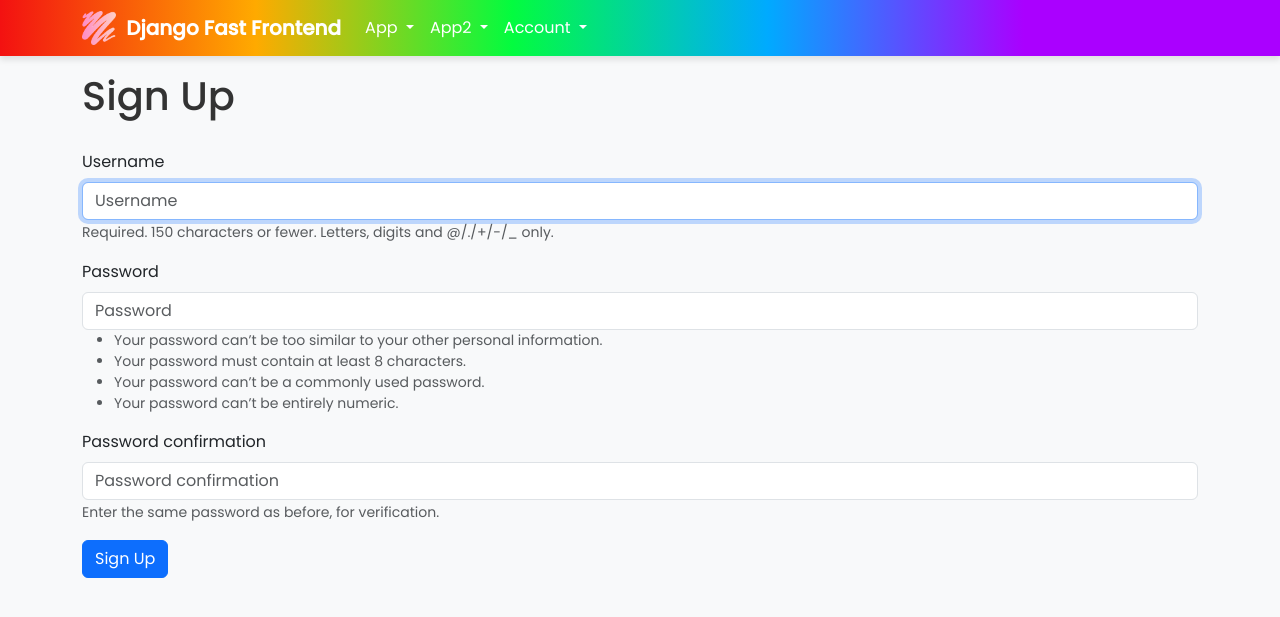
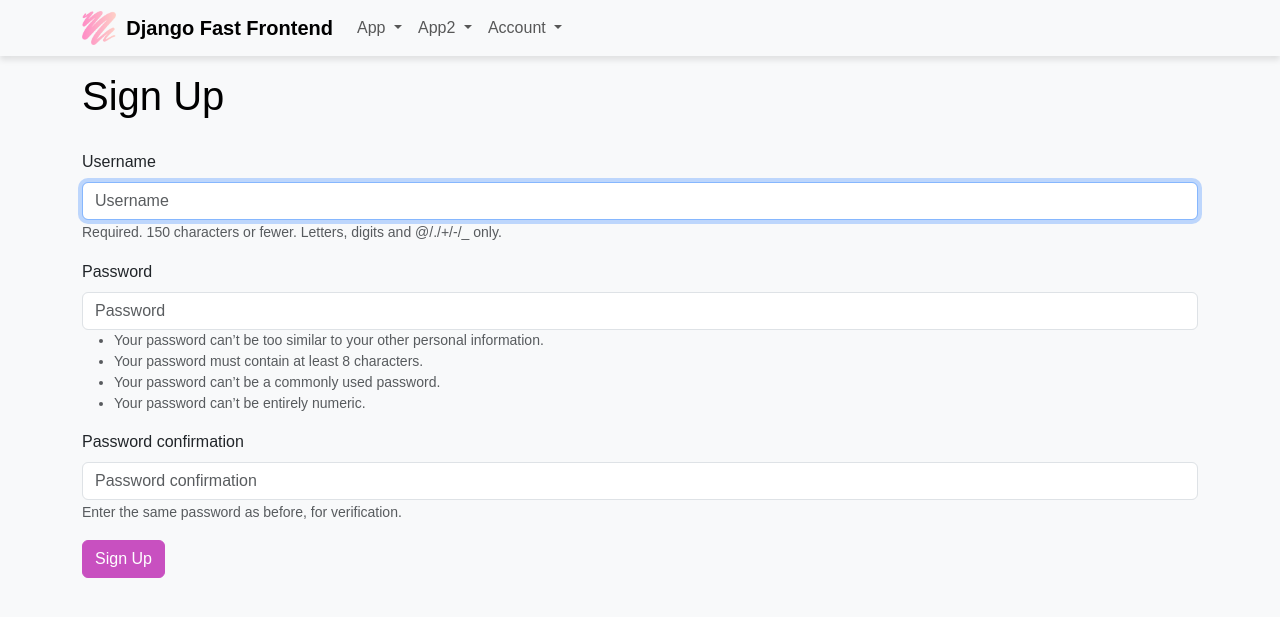
Before and after one commit to MaxOnceProject/Django-Fast-Frontend, a Django app: page /accounts/signup/ in a window 1280 px wide. Shown: the top 617 px of the page. Run offline with Django 4.2, Linux system fonts and the light colour scheme; some libraries are stand-ins or nearby versions.

Commit message:
Update Cycle Q4 2024

```diff
--- a/frontend/templates/frontend/base.html
+++ b/frontend/templates/frontend/base.html
@@ -23,8 +23,8 @@
     <link rel="shortcut icon" href="{% static 'img/blogbeat-logo.png' %}">
     <link rel="apple-touch-icon" href="{% static 'img/blogbeat-logo.png' %}">
 
-    <link href="https://cdn.jsdelivr.net/npm/bootstrap@5.3.0-alpha3/dist/css/bootstrap.min.css" rel="stylesheet" integrity="sha384-KK94CHFLLe+nY2dmCWGMq91rCGa5gtU4mk92HdvYe+M/SXH301p5ILy+dN9+nJOZ" crossorigin="anonymous">
-    <link rel="stylesheet" href="https://cdn.jsdelivr.net/npm/bootstrap-icons@1.10.0/font/bootstrap-icons.css">
+    <link href="https://cdn.jsdelivr.net/npm/bootstrap@5.3.3/dist/css/bootstrap.min.css" rel="stylesheet" integrity="sha384-QWTKZyjpPEjISv5WaRU9OFeRpok6YctnYmDr5pNlyT2bRjXh0JMhjY6hW+ALEwIH" crossorigin="anonymous">
+    <link rel="stylesheet" href="https://cdn.jsdelivr.net/npm/bootstrap-icons@1.11.3/font/bootstrap-icons.css">
     <link rel="stylesheet" href="{% static meta.css %}">
 <body>
 
@@ -87,7 +87,7 @@
     <!-- Add your footer content here -->
 </footer>
 
-<script src="https://code.jquery.com/jquery-3.6.0.min.js"></script>
-<script src="https://cdn.jsdelivr.net/npm/bootstrap@5.3.0-alpha3/dist/js/bootstrap.bundle.min.js" integrity="sha384-ENjdO4Dr2bkBIFxQpeoTz1HIcje39Wm4jDKdf19U8gI4ddQ3GYNS7NTKfAdVQSZe" crossorigin="anonymous"></script>
+<script src="https://code.jquery.com/jquery-3.7.1.min.js"></script>
+<script src="https://cdn.jsdelivr.net/npm/bootstrap@5.3.3/dist/js/bootstrap.bundle.min.js" integrity="sha384-YvpcrYf0tY3lHB60NNkmXc5s9fDVZLESaAA55NDzOxhy9GkcIdslK1eN7N6jIeHz" crossorigin="anonymous"></script>
 </body>
 </html>
--- a/project/settings.py
+++ b/project/settings.py
@@ -132,7 +132,7 @@ STATIC_URL = 'static/'
 DEFAULT_AUTO_FIELD = 'django.db.models.BigAutoField'
 
 # FRONTEND_URL = '/your-favorite-url-path/'
-# FRONTEND_CUSTOM_CSS = 'css/custom.css'
+FRONTEND_CUSTOM_CSS = 'css/custom-purple.css'
 # FRONTEND_BRAND = 'Fast Frontend'
 # FRONTEND_LOGO = 'img/django-fast-frontend-logo-text.PNG'
 # FRONTEND_DESCRIPTION = ""
--- a/requirements.txt
+++ b/requirements.txt
@@ -1,7 +1,7 @@
-django==4.0
-django-bootstrap5==21.1
+django>=4.0,<6.0
+django-bootstrap5>=24.3
 
-factory-boy>=3.2.1
+factory-boy>=3.3.1
 pytest>=7.1.3
 pytest-factoryboy>=2.5.0
 pytest-django>=4.5.2
```
